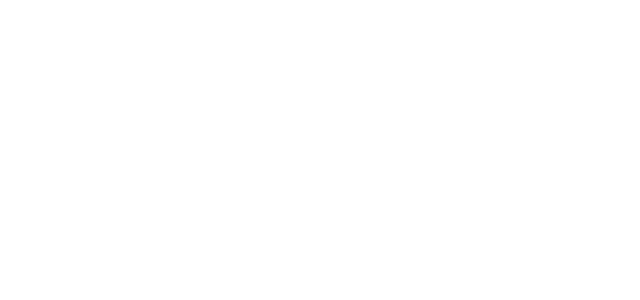
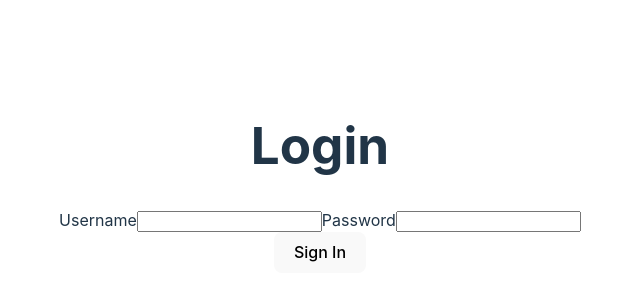
Before and after one commit to Gena0212/Coordinator, a React (Vite) app: page /login in a window 1280 px wide. Before the commit this address had no page. Shown: the part 222-522 px from the top of the page, without its empty margins (320-960 px from the left). Built offline with nearby package versions, Linux system fonts and the light colour scheme.

Commit message:
Can register users successfully

```diff
--- /dev/null
+++ b/lib/regex.js
@@ -0,0 +1 @@
+export const emailRegex = /^[A-Z0-9._%+-]+@[A-Z0-9.-]+\.[A-Z]{2,4}$/i;
--- a/src/App.jsx
+++ b/src/App.jsx
@@ -10,29 +10,11 @@
 
 function App() {
 
-  function navigate(url){
-    window.location.href = url;
-  }
-
-  async function auth(){
-    try {
-      const response = await axios.post('http://localhost:8000/request')
-
-      console.log(response.data);
-      navigate(response.data.url);
-    } catch (error) {
-      console.log(error)
-    }
-  }
-
   return (
     <BrowserRouter>
       <Routes>
-        <Route path="/" element={
-          <button type="button" onClick={()=> auth()}>
-                <img src={googleButton} alt='google sign in'/>
-          </button>
-        } />
+        <Route path="/" element={<RegisterPage/>} />
+        <Route path="/login" element={<LoginPage/>} />
         <Route path="/home" element={<HomePage/>}/>
       </Routes>
     </BrowserRouter>
--- a/src/components/LoginForm/LoginForm.jsx
+++ b/src/components/LoginForm/LoginForm.jsx
@@ -1,6 +1,4 @@
-export default function LoginForm({setFormData, handleSubmit}) {
-    const [errorMessage, setErrorMessage] = useState("");
-
+export default function LoginForm({errorMessage, formData, setFormData, handleSubmit}) {
 
     const handleInputChange = (e) => {
         setFormData({ ...formData, [e.target.name]: e.target.value });
@@ -26,6 +24,7 @@
           />
         </form>
         <button>Sign In</button>
+        {errorMessage && <p>{errorMessage}</p>}
     </>
     )
 }
--- a/src/components/RegisterForm/RegisterForm.jsx
+++ b/src/components/RegisterForm/RegisterForm.jsx
@@ -1,7 +1,11 @@
 import { useState } from 'react';
 import './RegisterForm.scss'
+import { useNavigate } from 'react-router-dom';
+import axios from "axios";
+import { emailRegex } from "../../../lib/regex";
 
 export default function RegisterForm(){
+  const navigate = useNavigate();
     const [success, setSuccess] = useState(false);
     const [errorMessage, setErrorMessage] = useState("");
 
--- a/src/pages/HomePage/HomePage.jsx
+++ b/src/pages/HomePage/HomePage.jsx
@@ -1,8 +1,10 @@
+import { useEffect } from 'react';
 import Calendar from '../../components/Calendar/Calendar';
 import './HomePage.scss';
 
 
 function HomePage(){
+
     return (
         <h1>Welcome Home!</h1>
         // <Calendar/>
--- a/src/pages/LoginPage/LoginPage.jsx
+++ b/src/pages/LoginPage/LoginPage.jsx
@@ -4,6 +4,7 @@
 
 
 const LoginPage = () => {
+  const [errorMessage, setErrorMessage] = useState("");
   const [loggedIn, setLoggedIn] = useState(false);
 
   const [formData, setFormData] = useState({
@@ -26,6 +27,21 @@
 
     getAuthorizationCode();
   }, []);
+
+  function navigate(url){
+    window.location.href = url;
+  }
+
+  async function auth(){
+    try {
+      const response = await axios.post(`http://localhost:8000/request/${formData.email}`)
+
+      console.log(response.data);
+      navigate(response.data.url);
+    } catch (error) {
+      console.log(error)
+    }
+  }
 
   // const exchangeAuthorizationCodeForAccessToken = async (code) => {
   //   try {
@@ -54,10 +70,10 @@
   //   }
   // };
 
-  const handleLogin = () => {
-    // Redirect to Google's OAuth 2.0 authorization endpoint
-    window.location.href = `https://accounts.google.com/o/oauth2/auth?client_id=${import.meta.env.VITE_APP_CLIENT_ID}&redirect_uri=${import.meta.env.VITE_APP_REDIRECT_URI}&response_type=code&scope=${import.meta.env.VITE_APP_SCOPES}&hd=${formData.email}`;
-  };
+  // const handleLogin = () => {
+  //   // Redirect to Google's OAuth 2.0 authorization endpoint
+  //   window.location.href = `https://accounts.google.com/o/oauth2/auth?client_id=${import.meta.env.VITE_APP_CLIENT_ID}&redirect_uri=${import.meta.env.VITE_APP_REDIRECT_URI}&response_type=code&scope=${import.meta.env.VITE_APP_SCOPES}&hd=${formData.email}`;
+  // };
 
   const handleSubmit = async (e) => {
     e.preventDefault();
@@ -87,10 +103,10 @@
       // To ensure the frontend stays logged in, store the JWT in localStorage
       localStorage.setItem("authToken", data.authToken);
 
-      setSuccess(true);
-      setTimeout(() => {
-        navigate("/profile");
-      }, 2000);
+      setLoggedIn(true);
+      // setTimeout(() => {
+      //   navigate("/profile");
+      // }, 2000);
     } catch (error) {
       setErrorMessage(error.response.data.message);
     }
@@ -100,9 +116,11 @@
     <div>
       <h1>Login</h1>
       {loggedIn ? (
-        <button onClick={handleLogin}>Login with Google</button>
+            <button type="button" onClick={()=> auth()}>
+              <img src={googleButton} alt='google sign in'/>
+            </button>
       ) : (
-        <LoginForm setFormData={setFormData} handleSubmit={handleSubmit}/>
+        <LoginForm errorMessage={errorMessage} formData={formData} setFormData={setFormData} handleSubmit={handleSubmit}/>
       )}
     </div>
   );
```
